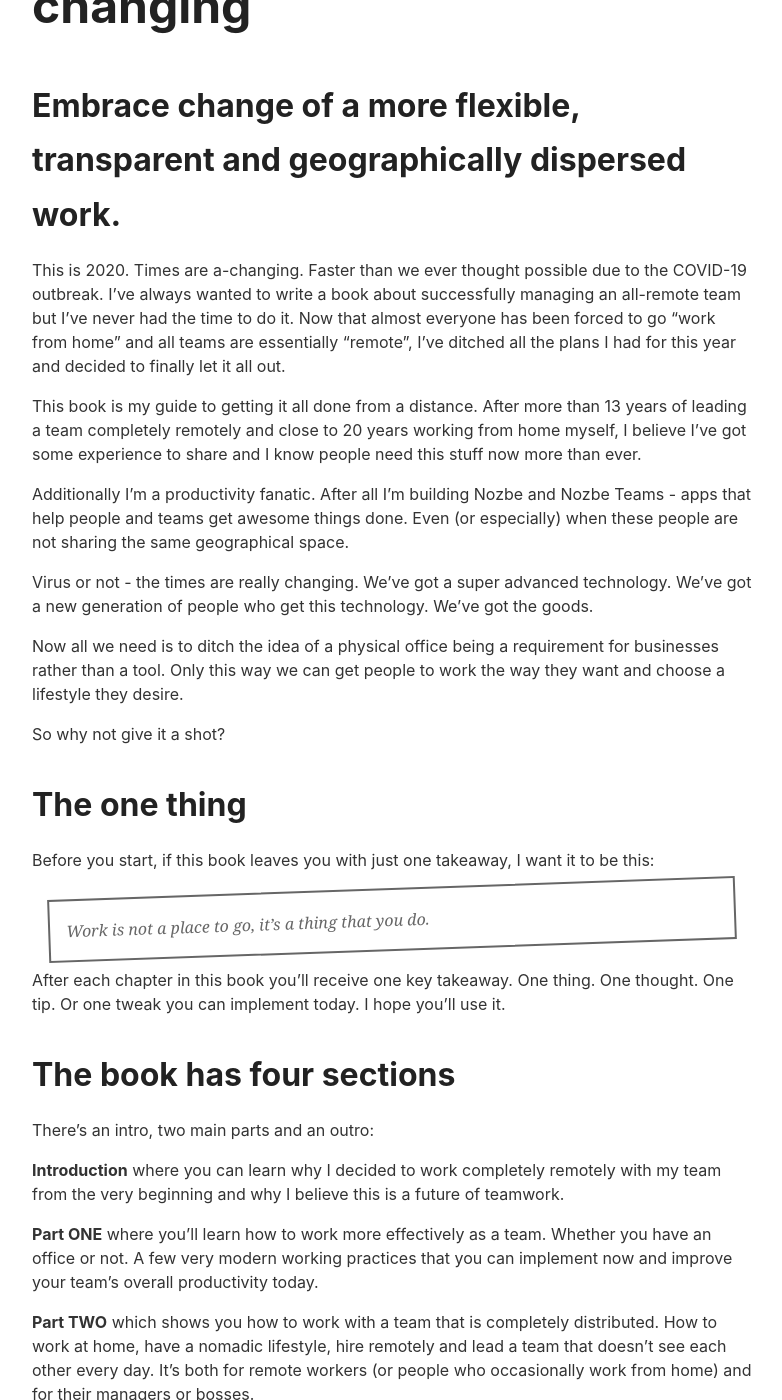
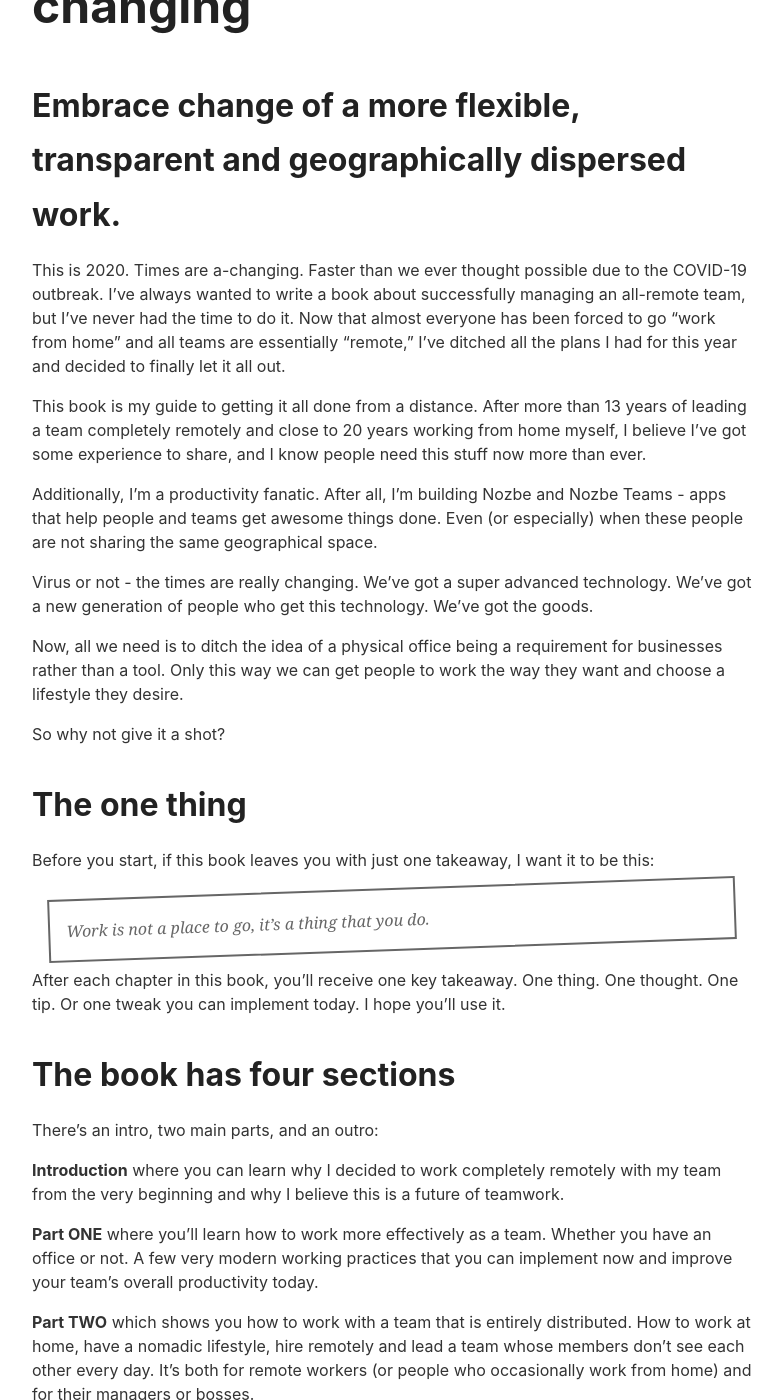
Before and after one commit to Nozbe/NoOffice.org, a Jekyll site: the page built from _book/intro.md, in a window 1280 px wide and 1400 px high, scrolled down 454 px. Shown: the whole window, without its empty margins (248-1030 px from the left). Built offline with Jekyll 4.4.1, drawn with Linux system fonts in a browser that asks for light colours.

Commit message:
Update intro.md

```diff
--- a/_book/intro.md
+++ b/_book/intro.md
@@ -4,15 +4,15 @@ title: "Modern work is changing"
 subtitle: Embrace change of a more flexible, transparent and geographically dispersed work.
 ---
 
-This is 2020. Times are a-changing. Faster than we ever thought possible due to the COVID-19 outbreak. I've always wanted to write a book about successfully managing an all-remote team but I've never had the time to do it. Now that almost everyone has been forced to go "work from home" and all teams are essentially "remote", I've ditched all the plans I had for this year and decided to finally let it all out.
+This is 2020. Times are a-changing. Faster than we ever thought possible due to the COVID-19 outbreak. I've always wanted to write a book about successfully managing an all-remote team, but I've never had the time to do it. Now that almost everyone has been forced to go "work from home" and all teams are essentially "remote," I've ditched all the plans I had for this year and decided to finally let it all out.
 
-This book is my guide to getting it all done from a distance. After more than 13 years of leading a team completely remotely and close to 20 years working from home myself, I believe I've got some experience to share and I know people need this stuff now more than ever.
+This book is my guide to getting it all done from a distance. After more than 13 years of leading a team completely remotely and close to 20 years working from home myself, I believe I've got some experience to share, and I know people need this stuff now more than ever.
 
-Additionally I'm a productivity fanatic. After all I'm building Nozbe and Nozbe Teams - apps that help people and teams get awesome things done. Even (or especially) when these people are not sharing the same geographical space.
+Additionally, I'm a productivity fanatic. After all, I'm building Nozbe and Nozbe Teams - apps that help people and teams get awesome things done. Even (or especially) when these people are not sharing the same geographical space.
 
 Virus or not - the times are really changing. We've got a super advanced technology. We've got a new generation of people who get this technology. We've got the goods.
 
-Now all we need is to ditch the idea of a physical office being a requirement for businesses rather than a tool. Only this way we can get people to work the way they want and choose a lifestyle they desire.
+Now, all we need is to ditch the idea of a physical office being a requirement for businesses rather than a tool. Only this way we can get people to work the way they want and choose a lifestyle they desire.
 
 So why not give it a shot?
 
@@ -22,17 +22,17 @@ Before you start, if this book leaves you with just one takeaway, I want it to b
 
 > Work is not a place to go, it's a thing that you do.
 
-After each chapter in this book you'll receive one key takeaway. One thing. One thought. One tip. Or one tweak you can implement today. I hope you'll use it.
+After each chapter in this book, you'll receive one key takeaway. One thing. One thought. One tip. Or one tweak you can implement today. I hope you'll use it.
 
 ## The book has four sections
 
-There's an intro, two main parts and an outro:
+There's an intro, two main parts, and an outro:
 
 **Introduction** where you can learn why I decided to work completely remotely with my team from the very beginning and why I believe this is a future of teamwork.
 
 **Part ONE** where you'll learn how to work more effectively as a team. Whether you have an office or not. A few very modern working practices that you can implement now and improve your team's overall productivity today.
 
-**Part TWO** which shows you how to work with a team that is completely distributed. How to work at home, have a nomadic lifestyle, hire remotely and lead a team that doesn't see each other every day. It's both for remote workers (or people who occasionally work from home) and for their managers or bosses.
+**Part TWO** which shows you how to work with a team that is entirely distributed. How to work at home, have a nomadic lifestyle, hire remotely and lead a team whose members don't see each other every day. It's both for remote workers (or people who occasionally work from home) and for their managers or bosses.
 
 **Outro** is where we finish it all off and summarize this book. And thank everyone who helped me get it to the finish line.
 
```
